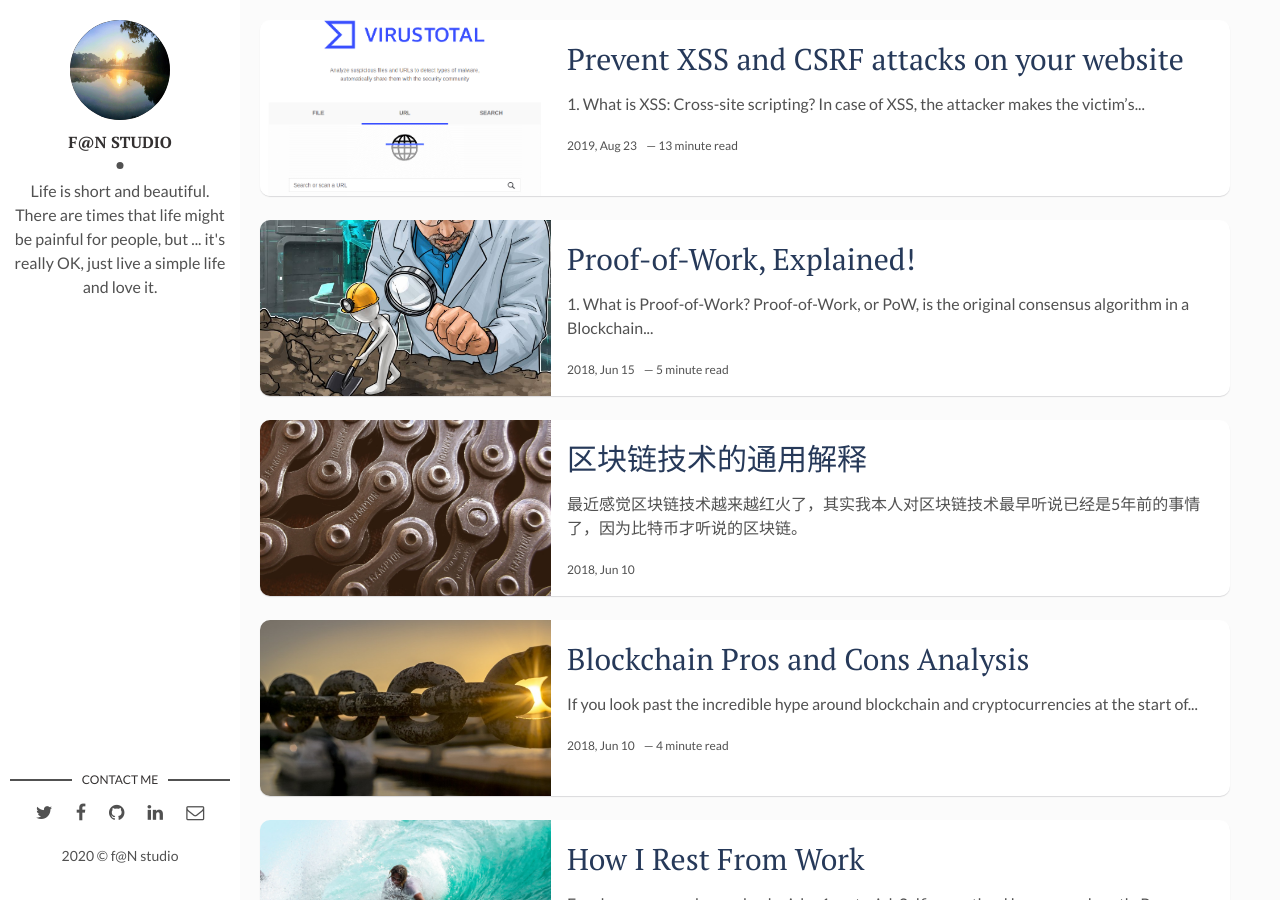
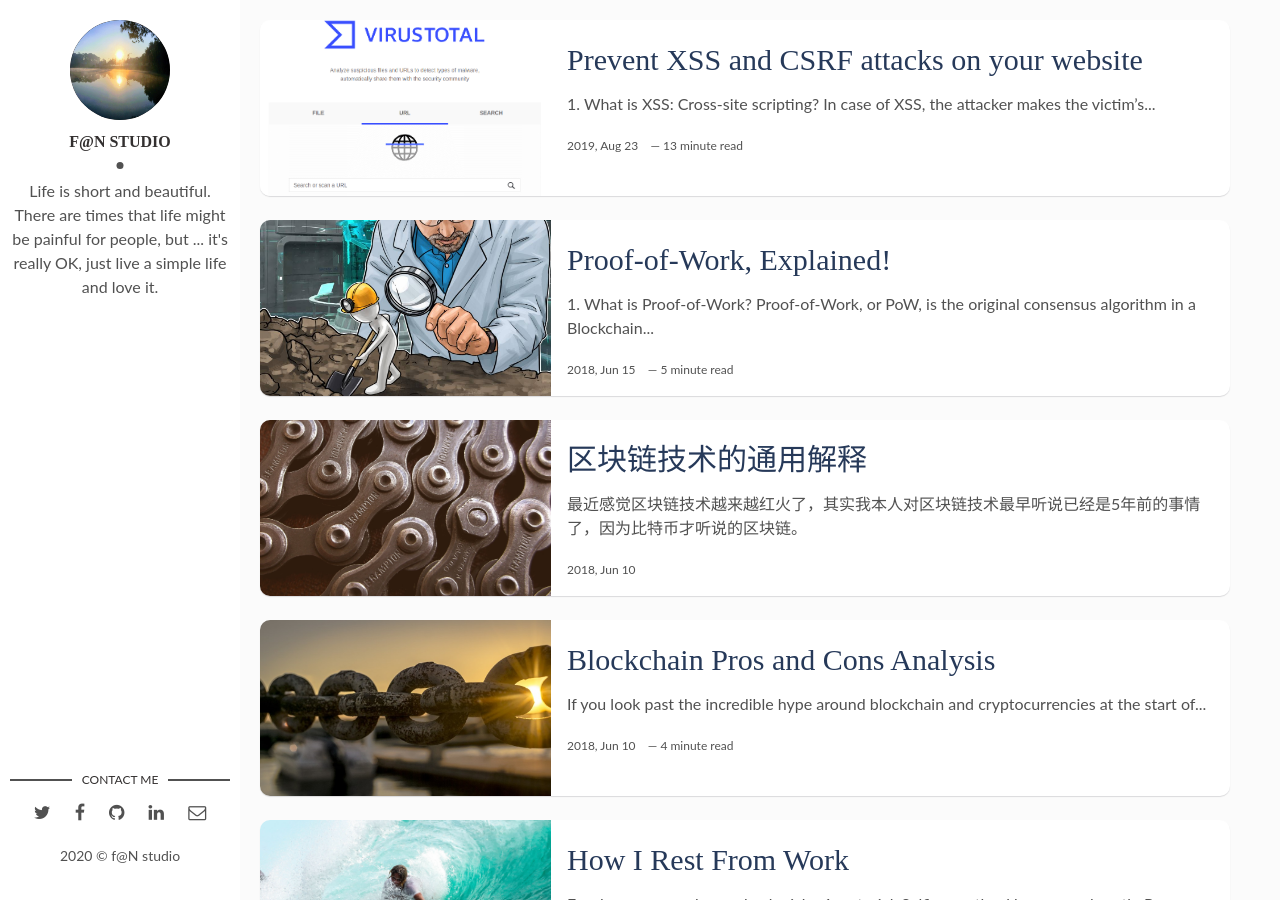
Before and after one commit to wowfrank/wowfrank.github.io, a Jekyll site: the page built from index.html, in a window 1280 px wide and 900 px high. Built offline with Jekyll 4.4.1, drawn with Linux system fonts in a browser that asks for light colours; some web fonts are replaced; the list of posts is cut into pages by our own code.

Commit message:
Update head.html

```diff
--- a/_includes/head.html
+++ b/_includes/head.html
@@ -82,11 +82,13 @@
 	<!-- iOS Safari -->
 	<meta name="apple-mobile-web-app-status-bar-style" content="#263959">
 	<!-- Google Fonts -->
-	<link href="https://fonts.googleapis.com/css?family=PT+Serif:400,700" rel="stylesheet">
-	<link href="https://fonts.googleapis.com/css?family=Lato:300,400,700" rel="stylesheet">
+<!-- 	<link href="https://fonts.googleapis.com/css?family=PT+Serif:400,700" rel="stylesheet">
+	<link href="https://fonts.googleapis.com/css?family=Lato:300,400,700" rel="stylesheet"> -->
+
+  <link href="https://fonts.googleapis.com/css?family=Roboto:400,400i|ZCOOL+QingKe+HuangYou&display=swap&subset=chinese-simplified" rel="stylesheet">
 	<!-- Font Awesome -->
 	<link rel="stylesheet" href="{{ "/assets/fonts/font-awesome/css/font-awesome.min.css" | prepend: site.baseurl }}">
-  <link href="https://fonts.googleapis.com/css?family=Roboto:400,400i|ZCOOL+QingKe+HuangYou&display=swap&subset=chinese-simplified" rel="stylesheet">
+
 	<!-- Styles -->
 	<link rel="stylesheet" href="{{ "/assets/css/main.css" | prepend: site.baseurl }}">
 </head>
```
